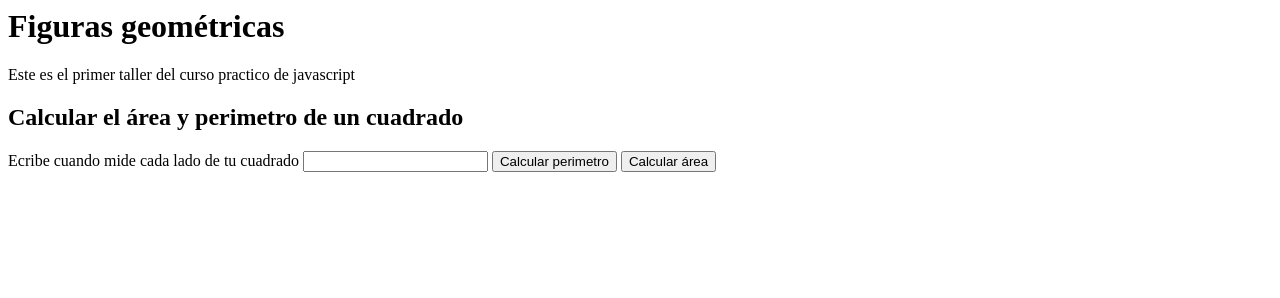
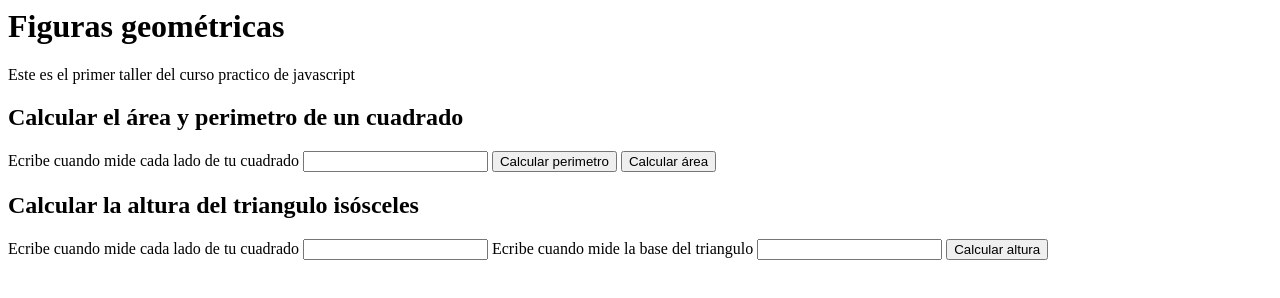
Before and after one commit to JuansenicLoMo/curs-practico-javascript, a plain HTML site: page index.html in a window 1280 px wide. Drawn offline with Linux system fonts and the light colour scheme.

Commit message:
Hice el reto matematico creo que esta bien

```diff
--- a/index.html
+++ b/index.html
@@ -24,6 +24,26 @@
             </form>
 
         </div>
+
+        <div>
+            <h2>Calcular la altura del triangulo  isósceles </h2>
+
+
+            <form action="">
+                <label for="inputLado">
+                    Ecribe cuando mide cada lado de tu cuadrado
+                </label>
+                <input type="number" id="inputLado">
+                <label for="inputBase">
+                    Ecribe cuando mide la base del triangulo
+                </label>
+                <input type="number" id="inputBase">
+                <button type="button" onclick="calcularalturaTrianguloIso()">Calcular altura
+                </button>
+
+            </form>
+
+        </div>
     </header>
     <script src="./script.js"></script>
 </body>
--- a/script.js
+++ b/script.js
@@ -78,3 +78,28 @@ function calcularAreaCuadrado(){
     const area = areaCuadrado(value);
     alert(area);
 }
+
+// Triangulo isósceles.
+function alturaTriangulo(lados, base){
+    const a = lados * lados;
+    const b = (base * base) / 4;
+
+    return Math.sqrt (a-b);
+}
+
+function calcularalturaTrianguloIso(){
+
+
+    const lados = document.getElementById("inputLado");
+    const base = document.getElementById("inputBase");
+    const ladoValor = lados.value;
+    const baseValor = base.value;
+
+    const valorAltura = alturaTriangulo(ladoValor, baseValor);
+
+    console.log( ladoValor + " " + baseValor);
+    alert(valorAltura);
+
+
+
+}
```
